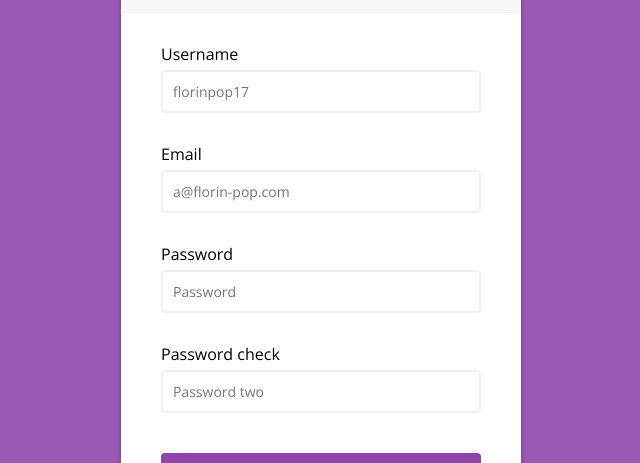
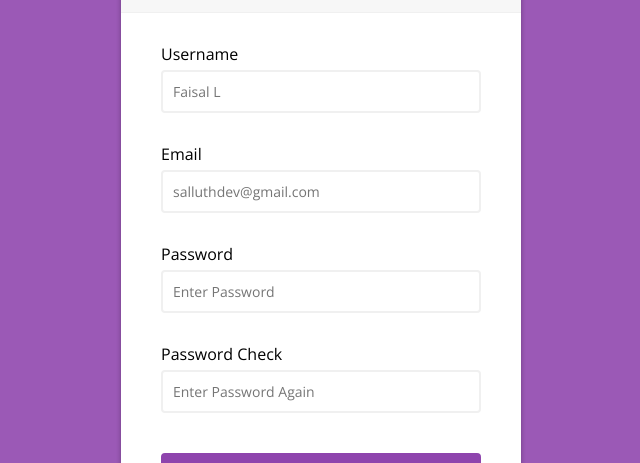
Before and after one commit to salluthdev/form_validation, a plain HTML site: page index.html in a window 1280 px wide. Shown: the part 166-629 px from the top of the page, without its empty margins (319-959 px from the left). Drawn offline with nearby package versions, Linux system fonts and the light colour scheme; a web font is replaced by a local one.

Commit message:
Penyesuaian Konten HTML

```diff
--- a/index.html
+++ b/index.html
@@ -14,28 +14,28 @@
 		<form id="form" class="form">
 			<div class="form-control">
 				<label for="username">Username</label>
-				<input type="text" placeholder="florinpop17" id="username" />
+				<input type="text" placeholder="Faisal L" id="username" />
 				<i class="fas fa-check-circle"></i>
 				<i class="fas fa-exclamation-circle"></i>
 				<small>Error message</small>
 			</div>
 			<div class="form-control">
 				<label for="username">Email</label>
-				<input type="email" placeholder="a@florin-pop.com" id="email" />
+				<input type="email" placeholder="salluthdev@gmail.com" id="email" />
 				<i class="fas fa-check-circle"></i>
 				<i class="fas fa-exclamation-circle"></i>
 				<small>Error message</small>
 			</div>
 			<div class="form-control">
 				<label for="username">Password</label>
-				<input type="password" placeholder="Password" id="password"/>
+				<input type="password" placeholder="Enter Password" id="password"/>
 				<i class="fas fa-check-circle"></i>
 				<i class="fas fa-exclamation-circle"></i>
 				<small>Error message</small>
 			</div>
 			<div class="form-control">
-				<label for="username">Password check</label>
-				<input type="password" placeholder="Password two" id="password2"/>
+				<label for="username">Password Check</label>
+				<input type="password" placeholder="Enter Password Again" id="password2"/>
 				<i class="fas fa-check-circle"></i>
 				<i class="fas fa-exclamation-circle"></i>
 				<small>Error message</small>
```
